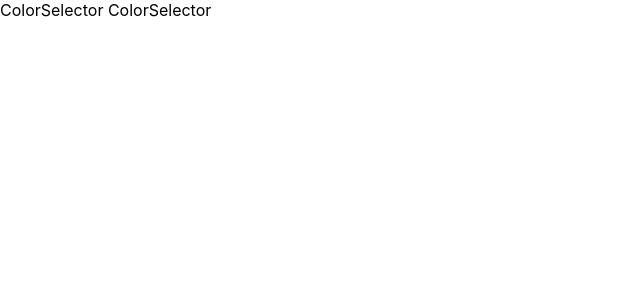
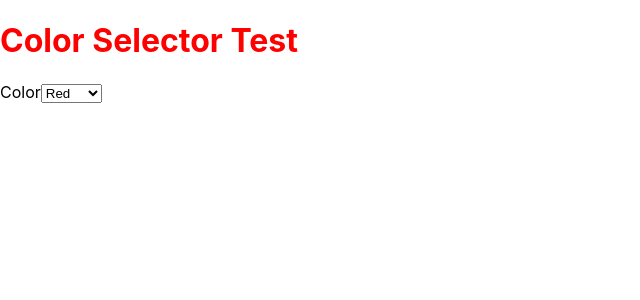
Before and after one commit to mominahmed23/my-todo-app, a React (Create React App) app: page / in a window 1280 px wide. Shown: the top 300 px of the page, without its empty margins (0-640 px from the left). Built offline with nearby package versions, Linux system fonts and the light colour scheme.

Commit message:
Color Selector task complete

```diff
--- a/src/App.js
+++ b/src/App.js
@@ -1,10 +1,11 @@
 import './App.css';
 import ColorSelector from './components/ColorSelector';
+//import Todo from './components/Todo';
 
 function App() {
   return (
     <>
-     <ColorSelector />
+     <ColorSelector/>
     </>
   );
 }
--- a/src/components/ColorSelector/index.jsx
+++ b/src/components/ColorSelector/index.jsx
@@ -1,10 +1,22 @@
-import React from 'react'
+import React, { useEffect, useState } from 'react'
 
 const ColorSelector = () => {
+    const [showColor, setshowColor] = useState('red');
+    const style= {
+        color:showColor
+    }
+    const colorchanger = event =>{
+        setshowColor(event.target.value)
+    }
     return (
         <div>
-            ColorSelector
-ColorSelector
+            <h1 style={style}>Color Selector Test</h1>
+            <label>Color</label>
+            <select onChange={colorchanger}>
+                <option value="red">Red</option>
+                <option value="yellow">Yellow</option>
+                <option value="green">Green</option>
+            </select>
         </div>
     )
 }
```
Also changed, not shown: src/components/styletwo.jsx (added).
